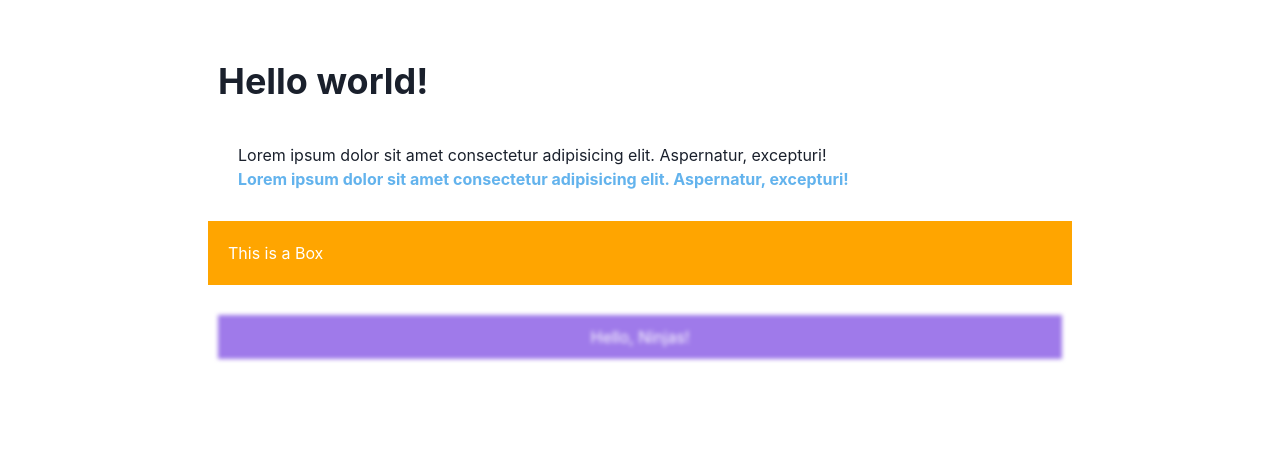
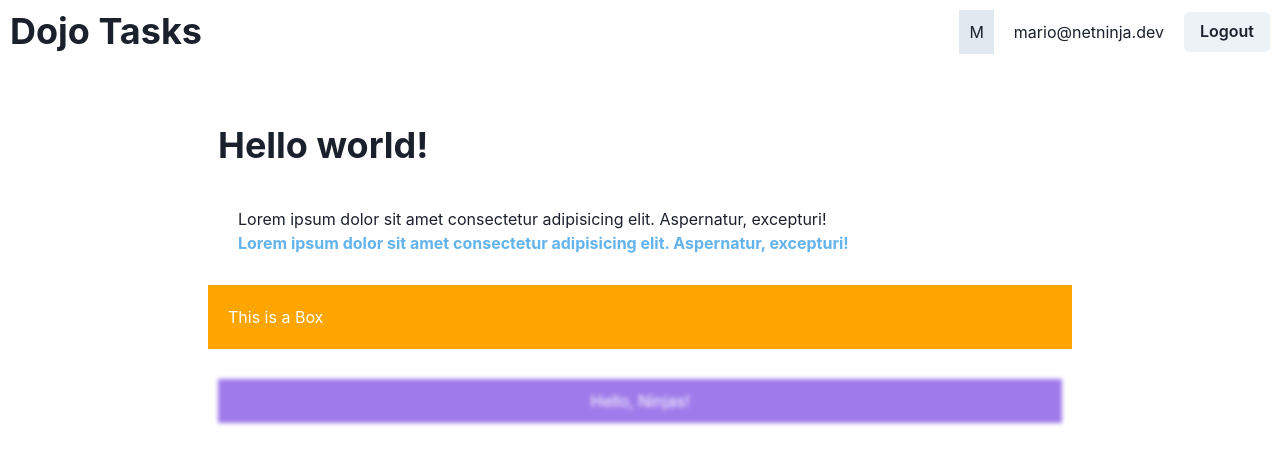
Before and after one commit to renanrgarcia/chakraui-course, a React (Vite) app in the folder chakraui-starter-project/: page / in a window 1280 px wide. Shown: the top 464 px of the page. Built offline with nearby package versions, Linux system fonts and the light colour scheme.

Commit message:
lesson-3

```diff
--- /dev/null
+++ b/chakraui-starter-project/src/components/Navbar.jsx
@@ -0,0 +1,23 @@
+import { Box, Button, Flex, Heading, HStack, Spacer, Text } from "@chakra-ui/react";
+
+export default function Navbar() {
+  return (
+    <Flex as="nav" p="10px" alignItems="center">
+      <Heading as="h1">Dojo Tasks</Heading>
+      <Spacer />
+
+      <HStack spacing="20px">
+        <Box bg="gray.200" p="10px">M</Box>
+        <Text>mario@netninja.dev</Text>
+        <Button>Logout</Button>
+      </HStack>
+    </Flex>
+
+    // <Flex bg="gray.200" justify="space-between" wrap="wrap" gap="2">
+    //   <Box w="150px" h="50px" bg="red">1</Box>
+    //   <Box w="150px" h="50px" bg="blue">2</Box>
+    //   <Box w="150px" h="50px" flexGrow="1" bg="green">3</Box>
+    //   <Box w="150px" h="50px" flexGrow="2" bg="yellow">4</Box>
+    // </Flex>
+  )
+}
--- a/chakraui-starter-project/src/layouts/RootLayout.jsx
+++ b/chakraui-starter-project/src/layouts/RootLayout.jsx
@@ -1,8 +1,10 @@
 import { Outlet } from "react-router-dom"
+import Navbar from "../components/Navbar"
 
 export default function RootLayout() {
   return (
     <div>
+      <Navbar />
       <Outlet />
     </div>
   )
```
Also changed, not shown: 2 other files (tests, documents, lock files or other folders).
